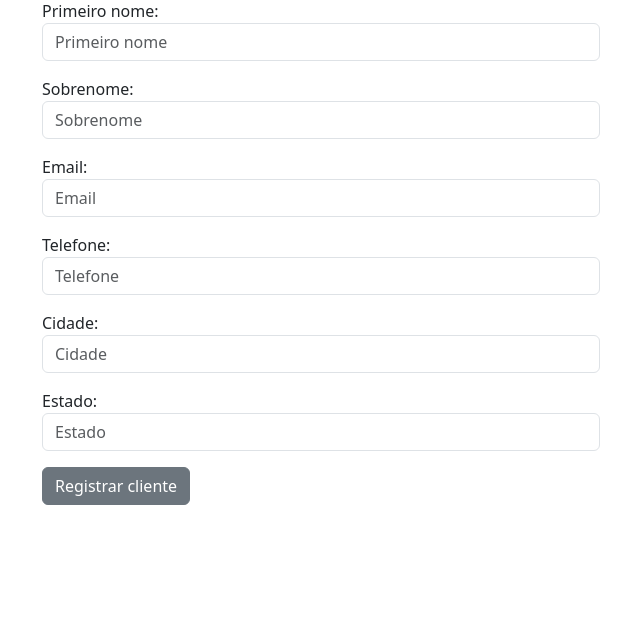
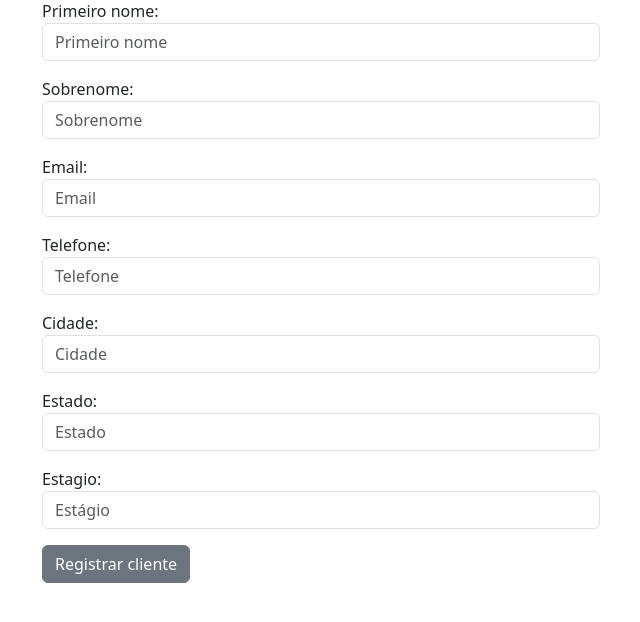
Before and after one commit to EddyB1260/ProjetoDois, a Django app: page /registrar_cliente/ in a window 1280 px wide. Shown: the part 161-783 px from the top of the page, without its empty margins (319-959 px from the left). Run offline with Django 5.2, Linux system fonts and the light colour scheme.

Commit message:
Concluído dessa vez

```diff
--- a/dcrm/website/forms.py
+++ b/dcrm/website/forms.py
@@ -39,6 +39,7 @@ class RegistroForm(forms.ModelForm):
     telefone = forms.CharField(required= True, widget= forms.widgets.TextInput(attrs={'placeholder':"Telefone", 'class': "form-control"}))
     cidade = forms.CharField(required= True, widget= forms.widgets.TextInput(attrs={'placeholder':"Cidade", 'class': "form-control"}))
     estado = forms.CharField(required= True, widget= forms.widgets.TextInput(attrs={'placeholder':"Estado", 'class': "form-control"}))
+    estagio = forms.CharField(required= True, widget= forms.widgets.TextInput(attrs={'placeholder':"Estágio", 'class': "form-control"}))
     class Meta:
         model = Registro
-        fields = ['primeiro_nome', 'sobrenome', 'email', 'telefone', 'cidade', 'estado']
+        fields = ['primeiro_nome', 'sobrenome', 'email', 'telefone', 'cidade', 'estado', 'estagio']
--- a/dcrm/website/models.py
+++ b/dcrm/website/models.py
@@ -8,6 +8,7 @@ class Registro(models.Model):
     cidade = models.CharField(max_length=100)
     estado = models.CharField(max_length=100)
     telefone = models.CharField(max_length=15)
+    estagio = models.TextField(max_length=120)
 
 
     def __str__(self):
--- a/dcrm/website/templates/home.html
+++ b/dcrm/website/templates/home.html
@@ -32,10 +32,10 @@
       <td>{{ registro.data_criacao }}</td>
       <td><a href="{% url 'registro' registro.id %}">{{ registro.id }}</a></td>
     </tr>
+    {% endfor %}
+    {% endif %}
   </tbody>
       </table>
-  {% endfor %}
-  {% endif %}
 
 
       {% else %}
--- a/dcrm/website/templates/registro.html
+++ b/dcrm/website/templates/registro.html
@@ -13,7 +13,7 @@
   <p><strong>Estado:</strong> {{ registro.estado }}</p>
   <p><strong>Data de Criação:</strong> {{ registro.data_criacao }}</p>
   <p><strong>ID:</strong> {{ registro.id }}</p></section>
-    <p class="card-text">With supporting text below as a natural lead-in to additional content.</p>
+    <p class="card-text">{{ registro.estagio }}</p>
 
    <a href="{% url 'home' %}" class="btn btn-secondary">Voltar</a>
    <a href="{% url 'deletar_registro' registro.id %}" class="btn btn-danger">Excluir</a>
--- a/dcrm/website/views.py
+++ b/dcrm/website/views.py
@@ -103,7 +103,7 @@ def atualizar_registro(request, pk):
                 return render(request, 'atualizar_registro.html', {'form': form})
         return render(request, 'atualizar_registro.html', {
     'form': form,
-    'registro': registro_atual  # isso resolve o problema!
+    'registro': registro_atual
 })
     else:
         messages.error(request, "Você precisa estar logado para atualizar este registro.")
```
Also changed, not shown: dcrm/website/migrations/0002_registro_estagio.py (added).
